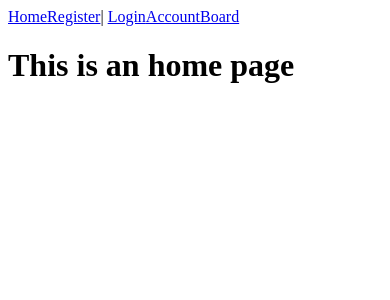
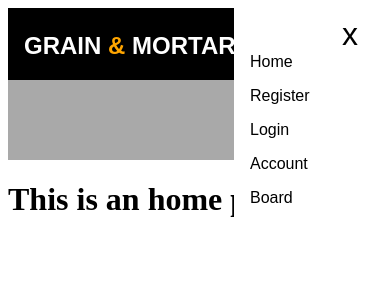
Before and after one commit to SyntraFSD-JS/fep, a Vue app in the folder fep/: page / in a window 390 px wide. Shown: the top 300 px of the page. Built offline with nearby package versions, Linux system fonts and the light colour scheme.

Commit message:
Add Some CSS

```diff
--- a/fep/src/components/Nav.vue
+++ b/fep/src/components/Nav.vue
@@ -1,15 +1,136 @@
 <template>
   <div id="nav">
-      <router-link to="/">Home</router-link>
-      <router-link to="/register">Register</router-link>|
-      <router-link to="/login">Login</router-link>
-      <router-link to="/account">Account</router-link>
-      <router-link to="/board">Board</router-link>
+      <h2>GRAIN <span class="other-color">&</span> MORTAR</h2>
+      <span id ="bullets">&#8226;&#8226;&#8226;</span>
+      <div id="subnav">
+        <span id ="crossmark">x</span>
+        <router-link to="/">Home</router-link>
+        <router-link to="/register">Register</router-link>
+        <router-link to="/login">Login</router-link>
+        <router-link to="/account">Account</router-link>
+        <router-link to="/board">Board</router-link>
+        <!-- <span @click= "clickOpen">mobileNavOpen = {{mobileNavOpen}}</span> -->
+      </div>
+
+
+  <div id="content">
   </div>
+  </div>
+
 </template>
 
-<script>
-export default {
-  name: "Navigation",
-};
+ <script>
+// import { scrollMixin } from '@/assets/scroll-mixin'
+// export default {
+//   name: "Navigation",
+//   data() {
+//     return { mobileNavOpen: false};
+//   },
+//   mixins: [ scrollMixin ],
+//   methods: {
+//     clickOpen: function(){
+//       this.mobileNavOpen = true;
+//     }
+//   }
+// };
 </script>
+
+<style>
+
+
+h2{
+  margin-left: 1rem;
+}
+
+#nav{
+  font-family: sans-serif;
+  color: white;
+  background-color: black;
+  padding-top: 0.25rem;
+  display: flex;
+  justify-content: space-between;
+  align-items: center;
+  flex-wrap: wrap;
+}
+
+#content{
+  width: 100%;
+  height: 3rem;
+  background-color: darkgrey;
+}
+
+#subnav{
+  margin-right: 2rem;
+  justify-content: flex-end;
+   }
+
+a{
+  color: white;
+  margin-left: 1rem;
+  text-decoration: none;
+}
+.other-color{
+  color:white;
+}
+ input {
+    display:none;
+  }
+#bullets,#crossmark{
+  display: none;
+}
+
+#content{
+  height: 3rem;
+  padding-bottom: 1rem;
+  padding-top: 1rem;
+}
+@media only screen and (max-width: 740px) {
+
+  #show {
+    display: none;
+  }
+
+  #subnav {
+    display: flex;
+    flex-direction: column;
+    justify-content: flex-start;
+    background: white;
+    width: 40%;
+    padding-top: 1rem;
+    padding-bottom: 1rem;
+    margin: 0;
+    position: absolute;
+    top: 0;
+    right: 0;
+    height: 100%;
+    z-index: 2;
+  }
+  #subnav a{
+    color: black;
+    padding-bottom: 1rem;
+
+  }
+
+  .other-color{
+  color: orange;
+}
+
+  #bullets{
+  display: flex;
+  flex-direction: column;
+  text-align: right;
+  color: white;
+  font-size: 2rem;
+  margin-right: 2rem;
+}
+
+#crossmark{
+  display: flex;
+  flex-direction: column;
+  text-align: right;
+  color: black;
+  font-size: 2rem;
+  margin-right: 2rem;
+}
+}
+</style>
```
Also changed, not shown: fep/src/assets/css/nav.css (added).
